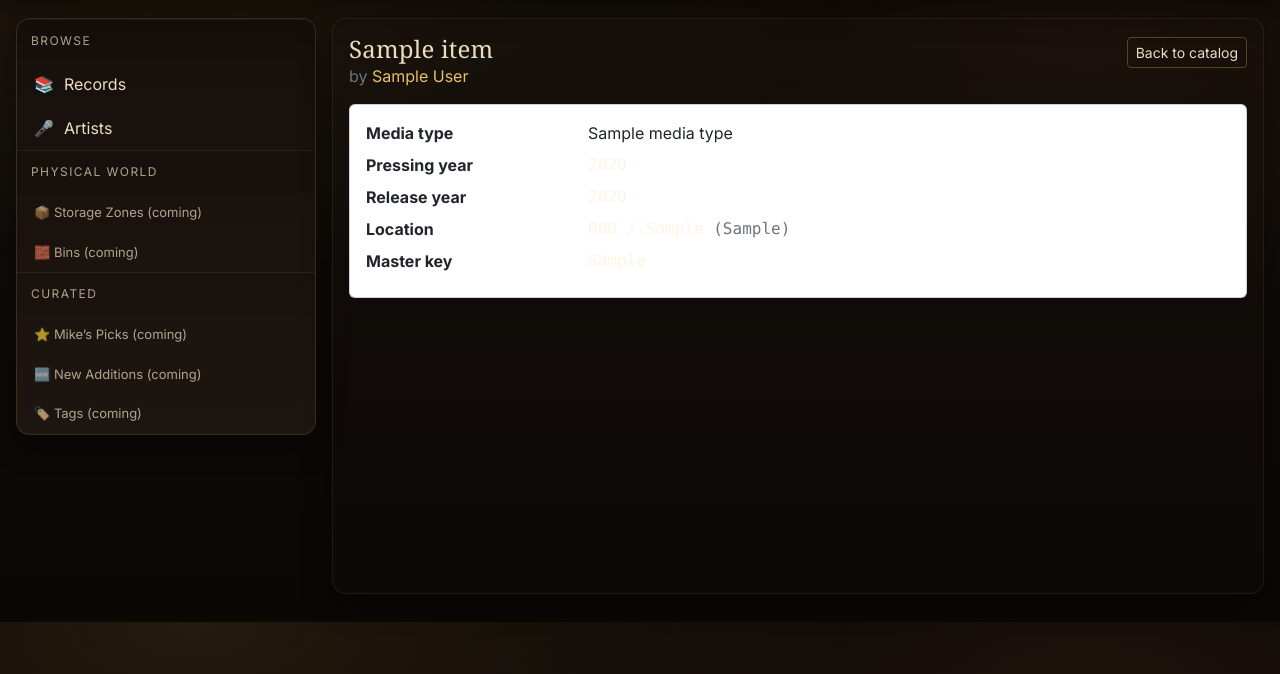
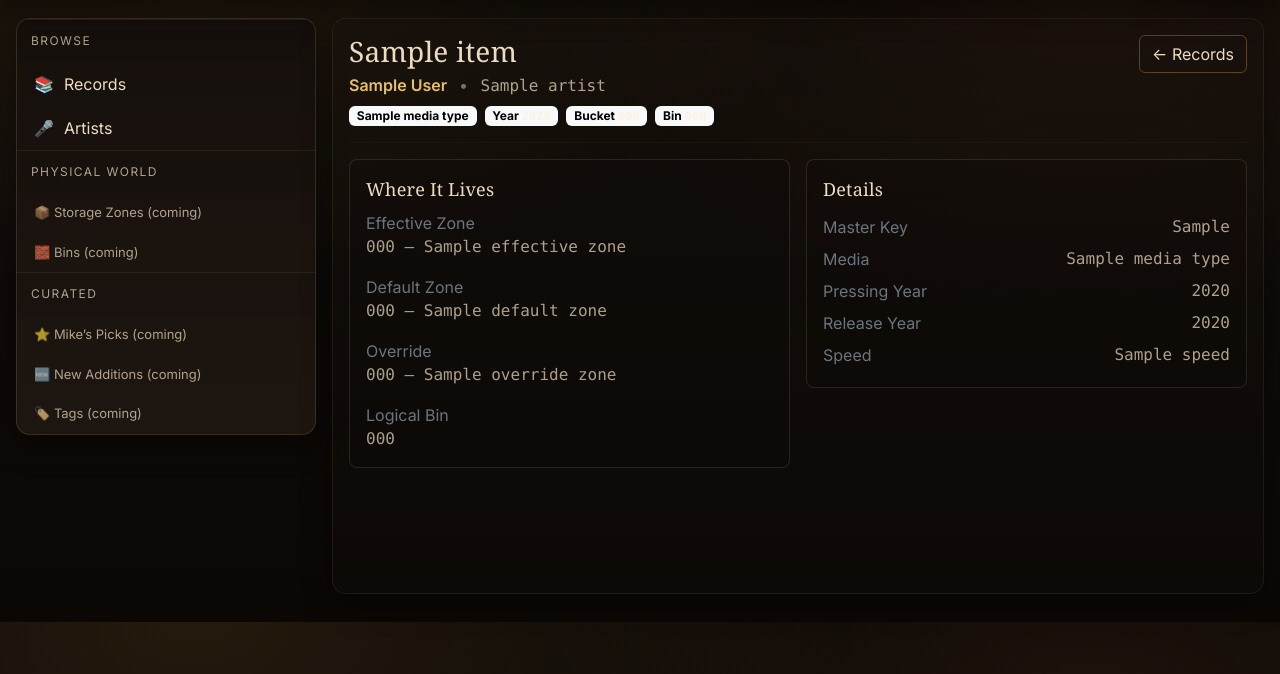
Before and after one commit to ggrg7c5wzp-ux/media-management-system, a Django app: template src/catalog/templates/catalog/item_detail.html in a window 1280 px wide. Shown: the part 57-731 px from the top of the page. Run offline with Django 5.2, Linux system fonts and the light colour scheme; the template is opened without the code that fills it: most values are stand-ins (such as "Sample title", 1, 10 or a date in 2020); parts of the project's set-up code (start-up, migrations or seed data) failed here and were passed over; some web fonts are replaced.

Commit message:
Unique Artists

```diff
--- a/src/catalog/templates/catalog/item_detail.html
+++ b/src/catalog/templates/catalog/item_detail.html
@@ -2,38 +2,139 @@
 {% block title %}{{ item.title }}{% endblock %}
 
 {% block content %}
-<div class="d-flex align-items-baseline justify-content-between gap-3 flex-wrap">
+<div class="d-flex flex-wrap align-items-start justify-content-between gap-3">
   <div>
-    <h1 class="h4 m-0">{{ item.title }}</h1>
-    <div class="text-secondary">
-      by <a href="{% url 'catalog_public:artist_detail' item.artist_id %}">{{ item.artist.display_name }}</a>
+    <h1 class="h3 m-0">{{ item.title }}</h1>
+    <div class="text-secondary mt-1">
+      <a href="{% url 'catalog_public:artist_detail' item.artist.id %}" class="fw-semibold">
+        {{ item.artist.display_name }}
+      </a>
+      <span class="mx-2">•</span>
+      <span class="mono">{{ item.artist.sort_name }}</span>
+    </div>
+
+    <div class="d-flex flex-wrap gap-2 mt-2">
+      <span class="badge text-bg-light">{{ item.media_type.name }}</span>
+      {% if item.pressing_year %}
+        <span class="badge text-bg-light">Year <span class="mono">{{ item.pressing_year }}</span></span>
+      {% endif %}
+      {% if item.bucket %}
+        <span class="badge text-bg-light">Bucket <span class="mono">{{ item.bucket.code }}</span></span>
+      {% endif %}
+      {% if item.logical_bin %}
+        <span class="badge text-bg-light">Bin <span class="mono">{{ item.logical_bin.code }}</span></span>
+      {% endif %}
     </div>
   </div>
-  <a class="btn btn-sm btn-outline-secondary" href="{% url 'catalog_public:catalog_list' %}">Back to catalog</a>
+
+  <div class="d-flex gap-2 flex-wrap">
+    <a class="btn btn-outline-secondary"
+       href="{% url 'catalog_public:catalog_list' %}{{ back_query|default:'' }}">
+      ← Records
+    </a>
+
+    {% if prev_id %}
+      <a class="btn btn-outline-secondary"
+         href="{% url 'catalog_public:item_detail' prev_id %}{{ back_query|default:'' }}">
+        ← Prev
+      </a>
+    {% endif %}
+
+    {% if next_id %}
+      <a class="btn btn-outline-secondary"
+         href="{% url 'catalog_public:item_detail' next_id %}{{ back_query|default:'' }}">
+        Next →
+      </a>
+    {% endif %}
+  </div>
 </div>
 
-<div class="card mt-3">
-  <div class="card-body">
-    <dl class="row mb-0">
-      <dt class="col-sm-3">Media type</dt>
-      <dd class="col-sm-9">{{ item.media_type.name }}</dd>
+<hr style="border-color: rgba(255,216,158,.14);">
 
-      <dt class="col-sm-3">Pressing year</dt>
-      <dd class="col-sm-9 mono">{% if item.pressing_year %}{{ item.pressing_year }}{% else %}—{% endif %}</dd>
+<div class="row g-3">
+  <div class="col-12 col-lg-6">
+    <div class="p-3 rounded-3" style="border:1px solid rgba(255,216,158,.12); background:rgba(0,0,0,.08);">
+      <div class="ts-brand" style="font-size:18px;">Where It Lives</div>
 
-      <dt class="col-sm-3">Release year</dt>
-      <dd class="col-sm-9 mono">{% if item.release_year %}{{ item.release_year }}{% else %}—{% endif %}</dd>
+      <div class="mt-2">
+        <div class="text-secondary">Effective Zone</div>
+        <div class="mono" style="font-size:16px;">
+          {% if effective_zone %}
+            {{ effective_zone.code }} — {{ effective_zone.name }}
+          {% else %}
+            —
+          {% endif %}
+        </div>
 
-      <dt class="col-sm-3">Location</dt>
-      <dd class="col-sm-9 mono">
-        {% if item.effective_zone %}{{ item.effective_zone.code }}{% else %}—{% endif %}
-        {% if item.physical_bin %} / {{ item.physical_bin }}{% endif %}
-        {% if item.logical_bin %}<span class="text-secondary"> ({{ item.logical_bin }})</span>{% endif %}
-      </dd>
+        <div class="mt-3 d-flex flex-wrap gap-3">
+          <div>
+            <div class="text-secondary">Default Zone</div>
+            <div class="mono">
+              {% if default_zone %}
+                {{ default_zone.code }} — {{ default_zone.name }}
+              {% else %}
+                —
+              {% endif %}
+            </div>
+          </div>
 
-      <dt class="col-sm-3">Master key</dt>
-      <dd class="col-sm-9 mono">{% if item.master_key %}{{ item.master_key }}{% else %}—{% endif %}</dd>
-    </dl>
+          <div>
+            <div class="text-secondary">Override</div>
+            <div class="mono">
+              {% if override_zone %}
+                {{ override_zone.code }} — {{ override_zone.name }}
+              {% else %}
+                —
+              {% endif %}
+            </div>
+          </div>
+        </div>
+
+        {% if item.logical_bin %}
+          <div class="mt-3">
+            <div class="text-secondary">Logical Bin</div>
+            <div class="mono">{{ item.logical_bin.code }}</div>
+          </div>
+        {% endif %}
+      </div>
+    </div>
+  </div>
+
+  <div class="col-12 col-lg-6">
+    <div class="p-3 rounded-3" style="border:1px solid rgba(255,216,158,.12); background:rgba(0,0,0,.08);">
+      <div class="ts-brand" style="font-size:18px;">Details</div>
+
+      <div class="mt-2">
+        <div class="d-flex justify-content-between py-1">
+          <div class="text-secondary">Master Key</div>
+          <div class="mono">{{ item.master_key }}</div>
+        </div>
+
+        <div class="d-flex justify-content-between py-1">
+          <div class="text-secondary">Media</div>
+          <div class="mono">{{ item.media_type.name }}</div>
+        </div>
+
+        <div class="d-flex justify-content-between py-1">
+          <div class="text-secondary">Pressing Year</div>
+          <div class="mono">{% if item.pressing_year %}{{ item.pressing_year }}{% else %}—{% endif %}</div>
+        </div>
+
+        {% if item.release_year %}
+          <div class="d-flex justify-content-between py-1">
+            <div class="text-secondary">Release Year</div>
+            <div class="mono">{{ item.release_year }}</div>
+          </div>
+        {% endif %}
+
+        {% if item.speed %}
+          <div class="d-flex justify-content-between py-1">
+            <div class="text-secondary">Speed</div>
+            <div class="mono">{{ item.speed }}</div>
+          </div>
+        {% endif %}
+      </div>
+    </div>
   </div>
 </div>
 {% endblock %}
```
Also changed, not shown: src/catalog/models.py (+10 -1 lines), src/catalog/views.py (+65 -0 lines), src/catalog/migrations/0024_artist_uniq_artist_identity_ci.py (added).
